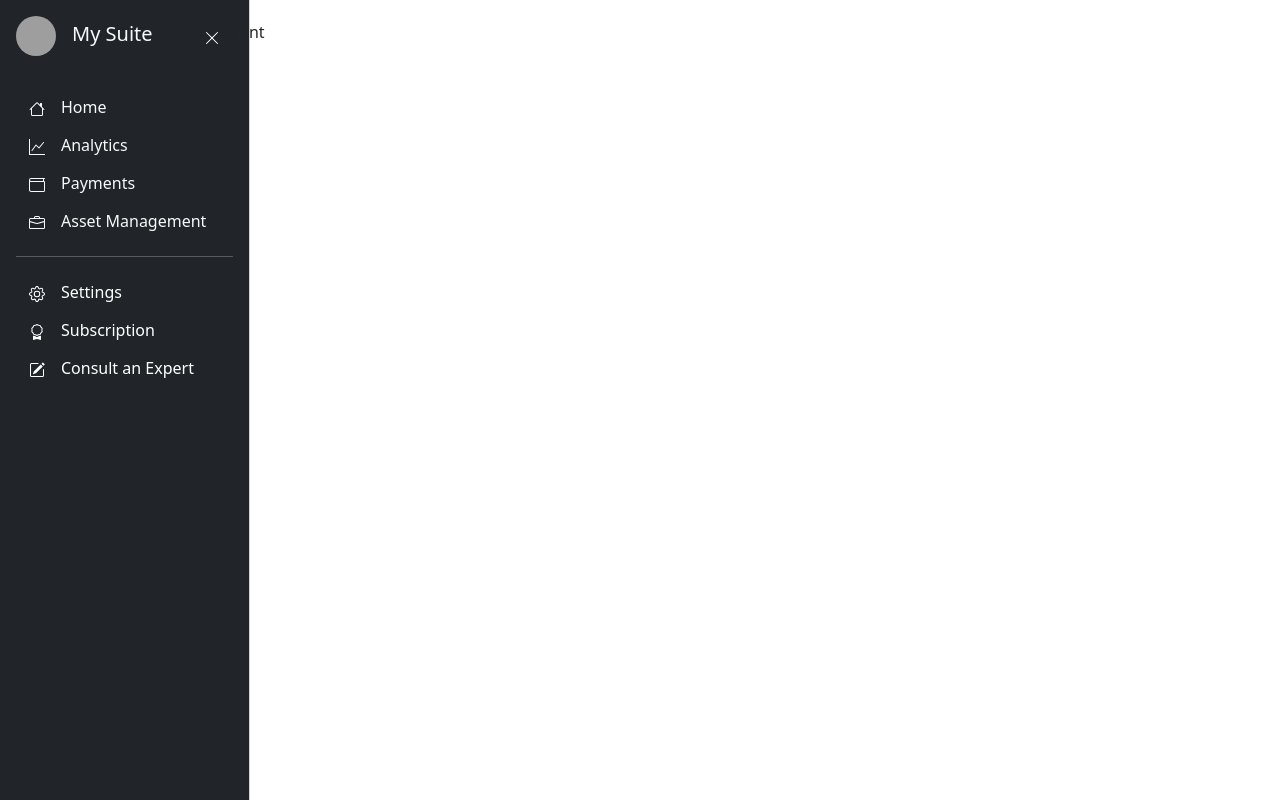
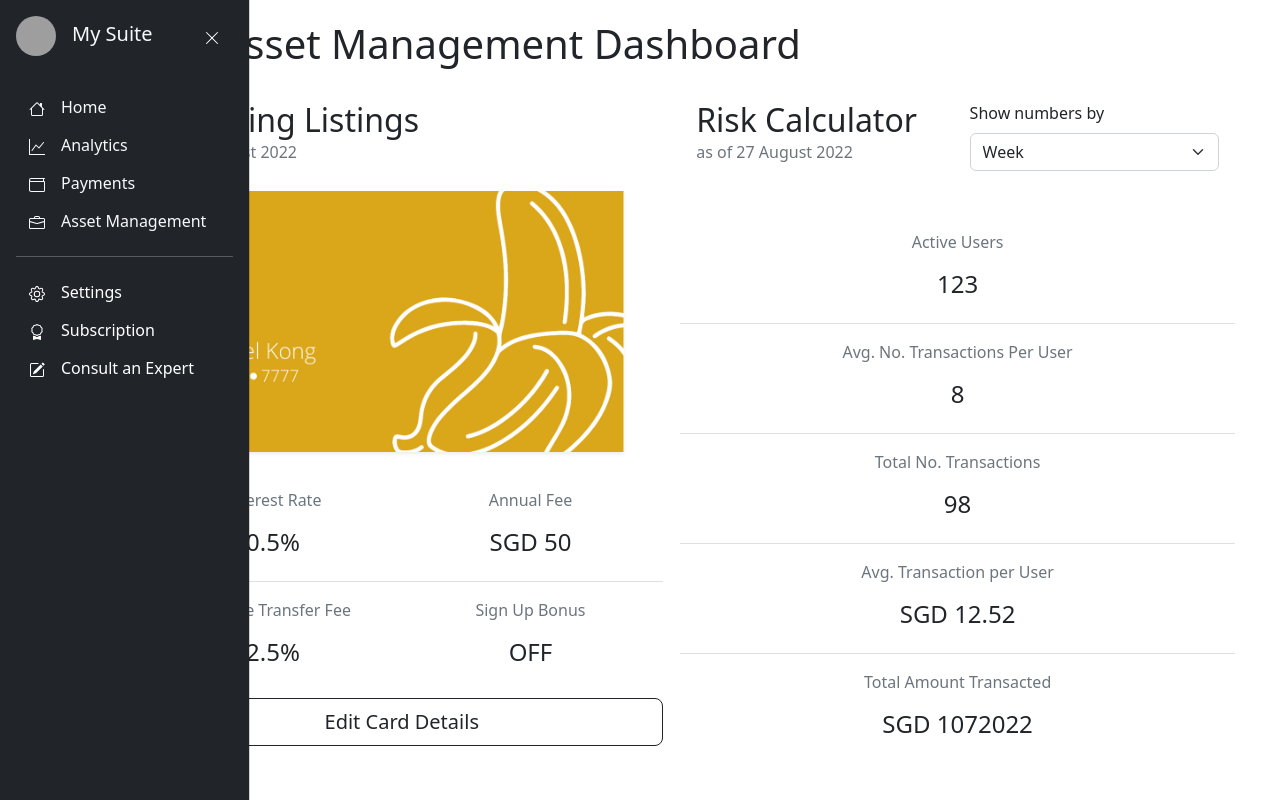
Before and after one commit to zenyuong/thesuitebygs, a React (Create React App) app in the folder src/thesuitebygs/: page /assetmanagement in a window 1280 px wide. Built offline with nearby package versions, Linux system fonts and the light colour scheme; grey boxes are pictures that could not be loaded.

Commit message:
restored asset mgmt and payments pages

```diff
--- a/src/thesuitebygs/src/components/AssetManagement.js
+++ b/src/thesuitebygs/src/components/AssetManagement.js
@@ -1,11 +1,130 @@
 import React, { useState } from 'react'
+import Card from 'react-bootstrap/Card';
+import CardGroup from 'react-bootstrap/CardGroup';
+import ListGroup from 'react-bootstrap/ListGroup';
+import Row from 'react-bootstrap/Row';
+import Col from 'react-bootstrap/Col';
+import Form from 'react-bootstrap/Form';
+import BananaPayCard from '../img/BananaPayCard.png';
+import Button from 'react-bootstrap/Button';
 
 function AssetManagement() {
+
+    const [date, setDate] = useState("27 August 2022")
+
+    const [intRate, setIntRate] = useState(0.5)
+    const [annualFee, setAnnualFee] = useState(50.00)
+    const [balTransferFee, setBalTransferFee] = useState(2.5)
+    const [signupBonus, setSignupBonus] = useState("OFF")
+
+    const [activeUsers, setActiveUsers] = useState(123)
+    const [avgNoTransactions, setAvgNoTransactions] = useState(8)
+    const [totalNoTransactions, setTotalNoTransactions] = useState(98)
+    const [avgTransactionAmt, setAvgTransactionAmt] = useState(12.52)
+    const [totalTransactionAmt, setTotalTransactionAmt] = useState(1072022.00)
+
      return (
-        <div>
-            AssetManagement
+        <div className='Payments'>
+            <Row>
+                <div className='h1'>
+                    Your Asset Management Dashboard
+                </div>
+            </Row>
+            <Row className='mt-2'>
+                <Col>
+                    <CardGroup>
+                        <Card border="white">
+                            <Card.Body>
+                                <div className='h2'>
+                                    Upcoming Listings
+                                </div>
+                                <Card.Subtitle className="mb-2 text-muted">as of {date}</Card.Subtitle>
+                                <div className='text-center'>
+                                    <img className='PaymentsCard shadow-sm' src={BananaPayCard}></img>
+                                </div>
+                                <ListGroup variant="flush" className='text-center'>
+                                    <ListGroup.Item className='p-3'>
+                                        <Row>
+                                            <Col>
+                                                <p className='text-muted'>Interest Rate</p>
+                                                <h4>{intRate}%</h4>
+                                            </Col>
+                                            <Col>
+                                                <p className='text-muted'>Annual Fee</p>
+                                                <h4>SGD {annualFee}</h4>
+                                            </Col>
+                                        </Row>
+                                    </ListGroup.Item>
+                                    <ListGroup.Item className='p-3'>
+                                        <Row>
+                                            <Col>
+                                                <p className='text-muted'>Balance Transfer Fee</p>
+                                                <h4>{balTransferFee}%</h4>
+                                            </Col>
+                                            <Col>
+                                                <p className='text-muted'>Sign Up Bonus</p>
+                                                <h4>{signupBonus}</h4>
+                                            </Col>
+                                        </Row>
+                                    </ListGroup.Item>
+                                </ListGroup>
+                                <div className="d-grid gap-2 mt-2">
+                                    <Button variant="outline-dark" size="lg">
+                                        Edit Card Details
+                                    </Button>
+
+                                </div>
+                            </Card.Body>
+                        </Card>
+                        <Card border='white'>
+                            <Card.Body >
+                                <Row>
+                                    <Col>
+                                        <div className='h2'>
+                                            Risk Calculator
+                                        </div>
+                                        <Card.Subtitle className="mb-2 text-muted">as of {date}</Card.Subtitle>
+                                    </Col>
+                                    <Col>
+                                    <Form.Group className="mb-3">
+                                        <Form.Label htmlFor="dataFilter">Show numbers by</Form.Label>
+                                        <Form.Select required id="dataFilter">
+                                            <option>Week</option>
+                                            <option>Month</option>
+                                            <option>Year</option>
+                                        </Form.Select>
+                                    </Form.Group>
+
+                                    </Col>
+                                </Row>
+                            </Card.Body>
+                            <ListGroup variant="flush" className='text-center'>
+                                <ListGroup.Item className='p-3'>
+                                    <p className='text-muted'>Active Users</p>
+                                    <h4>{activeUsers}</h4>
+                                </ListGroup.Item>
+                                <ListGroup.Item className='p-3'>
+                                    <p className='text-muted'>Avg. No. Transactions Per User</p>
+                                    <h4>{avgNoTransactions}</h4>
+                                </ListGroup.Item>
+                                <ListGroup.Item className='p-3'>
+                                    <p className='text-muted'>Total No. Transactions</p>
+                                    <h4>{totalNoTransactions}</h4>
+                                </ListGroup.Item>
+                                <ListGroup.Item className='p-3'>
+                                    <p className='text-muted'>Avg. Transaction per User</p>
+                                    <h4>SGD {avgTransactionAmt}</h4>
+                                </ListGroup.Item>
+                                <ListGroup.Item className='p-3'>
+                                    <p className='text-muted'>Total Amount Transacted</p>
+                                    <h4>SGD {totalTransactionAmt}</h4>
+                                </ListGroup.Item>
+                            </ListGroup>
+                        </Card>
+                    </CardGroup>
+                </Col>
+            </Row>
         </div>
      )
 }
-
 export default AssetManagement
--- a/src/thesuitebygs/src/components/Payments.js
+++ b/src/thesuitebygs/src/components/Payments.js
@@ -11,9 +11,17 @@ import Button from 'react-bootstrap/Button';
 function Payments() {
 
     const [date, setDate] = useState("27 August 2022")
-    const [revenue, setRevenue] = useState(100000)
-    const [cost, setCost] = useState(300000)
-    const [profit, setProfit] = useState(700000)
+
+    const [intRate, setIntRate] = useState(0.5)
+    const [annualFee, setAnnualFee] = useState(50.00)
+    const [balTransferFee, setBalTransferFee] = useState(2.5)
+    const [signupBonus, setSignupBonus] = useState("OFF")
+
+    const [activeUsers, setActiveUsers] = useState(123)
+    const [avgNoTransactions, setAvgNoTransactions] = useState(8)
+    const [totalNoTransactions, setTotalNoTransactions] = useState(98)
+    const [avgTransactionAmt, setAvgTransactionAmt] = useState(12.52)
+    const [totalTransactionAmt, setTotalTransactionAmt] = useState(1072022.00)
 
     return (
         <div className='Payments'>
```
